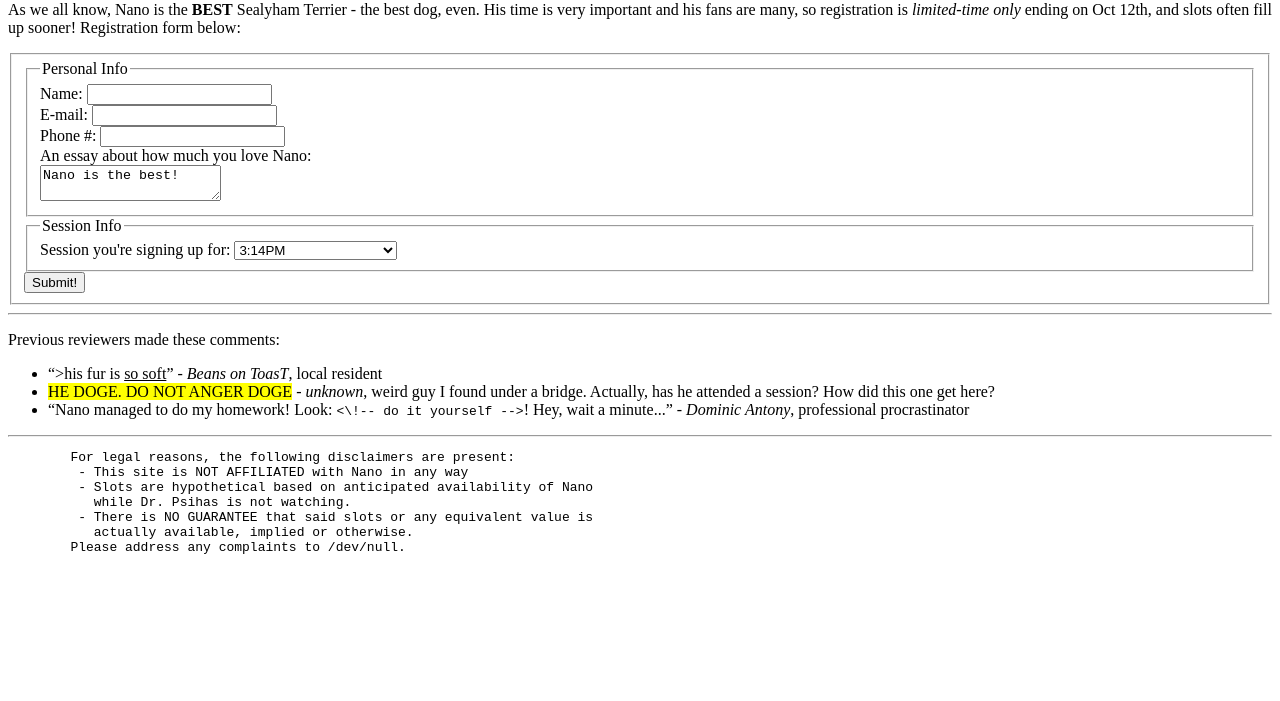
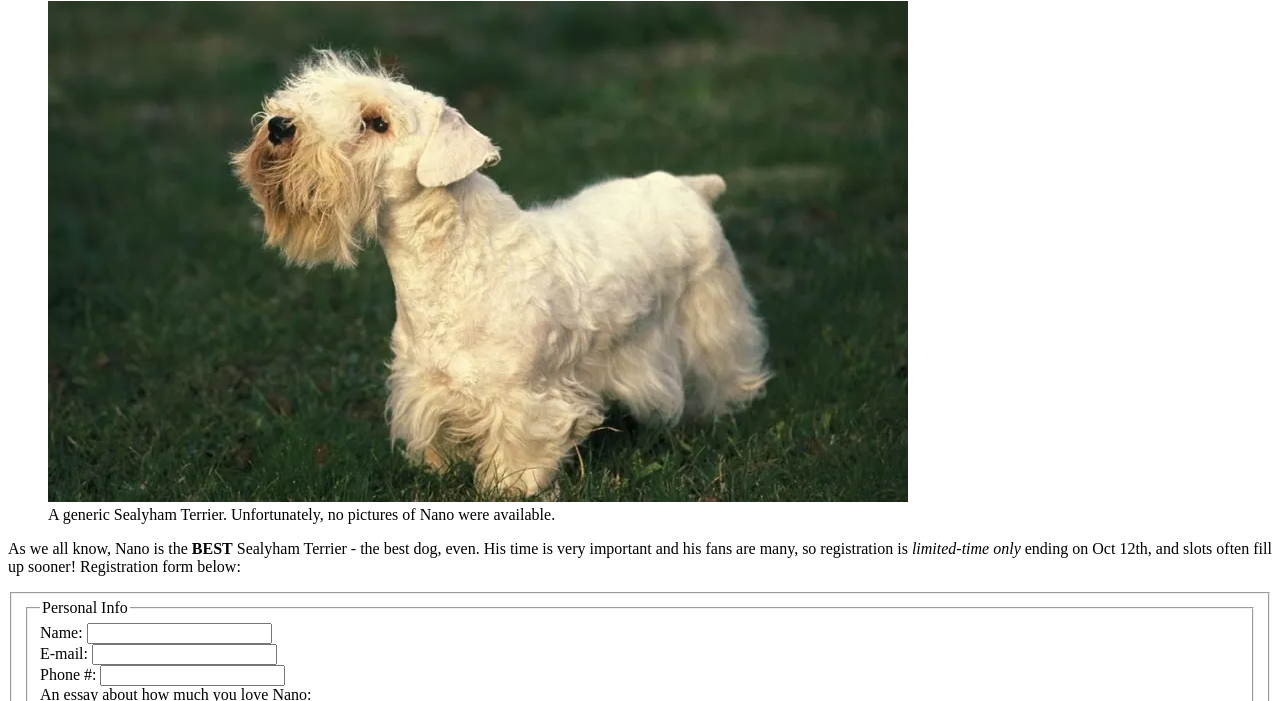
Before and after one commit to ah-OOG-ah/PWEB, a website: page src/index.html in a window 1280 px wide. Shown: the part 79-780 px from the top of the page. Drawn offline with Linux system fonts and the light colour scheme.

Commit message:
Add Sealyham Terrier picture

```diff
--- a/src/index.html
+++ b/src/index.html
@@ -7,6 +7,10 @@
   <body>
     <main>
       <h1>Registration for Nano Petting Sessions Now Open!</h1>
+      <figure>
+        <img alt="A generic Sealyham Terrier standing on grass." src="generic_sh_terrier.webp">
+        <figcaption>A generic Sealyham Terrier. Unfortunately, no pictures of Nano were available.</figcaption>
+      </figure>
       <p>As we all know, Nano is the <b>BEST</b> Sealyham Terrier - the best dog, even.
         His time is very important and his fans are many, so registration is <i>limited-time only</i> ending on
         <time datetime="2026-10-12">Oct 12th</time>, and slots often fill up sooner! Registration form below:</p>
```
Also changed, not shown: src/generic_sh_terrier.webp (added).
